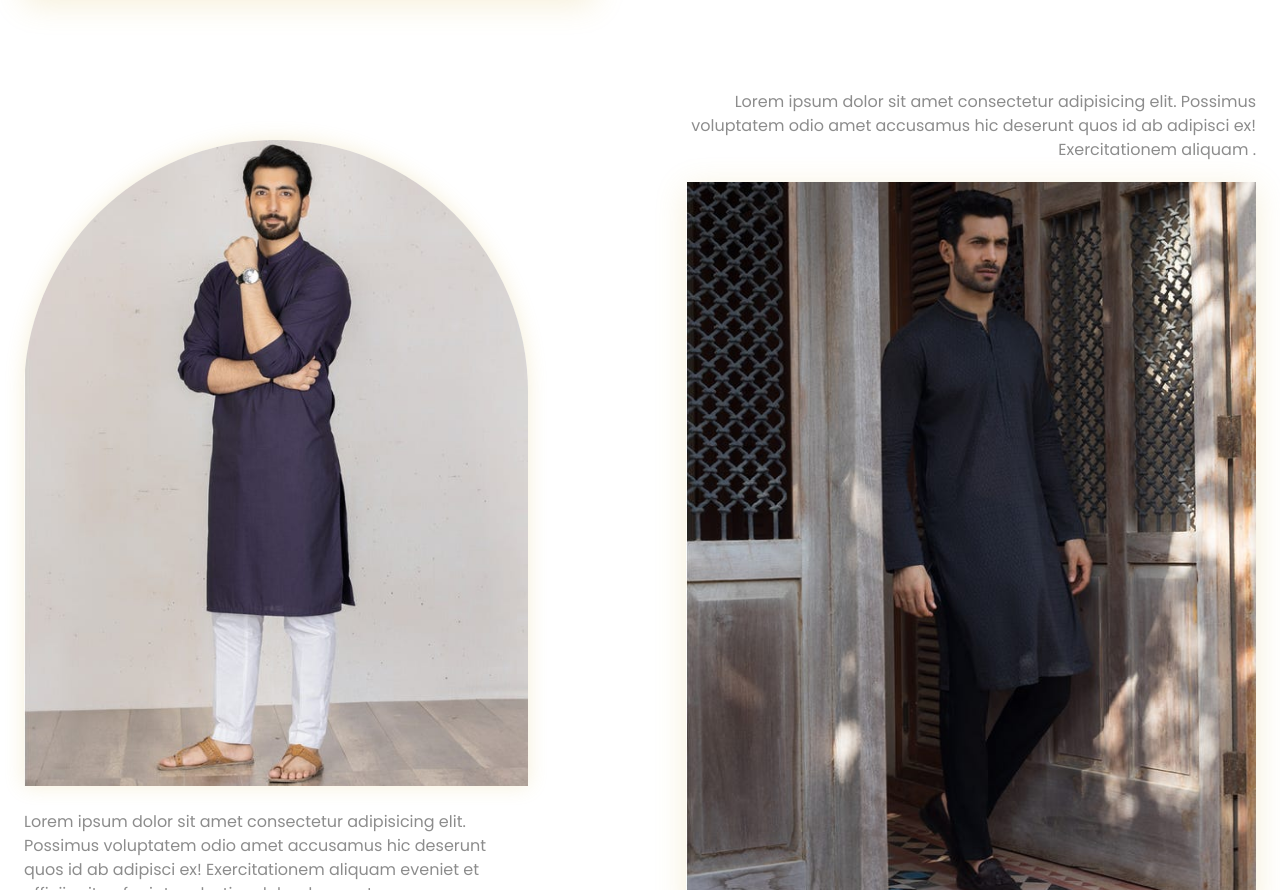
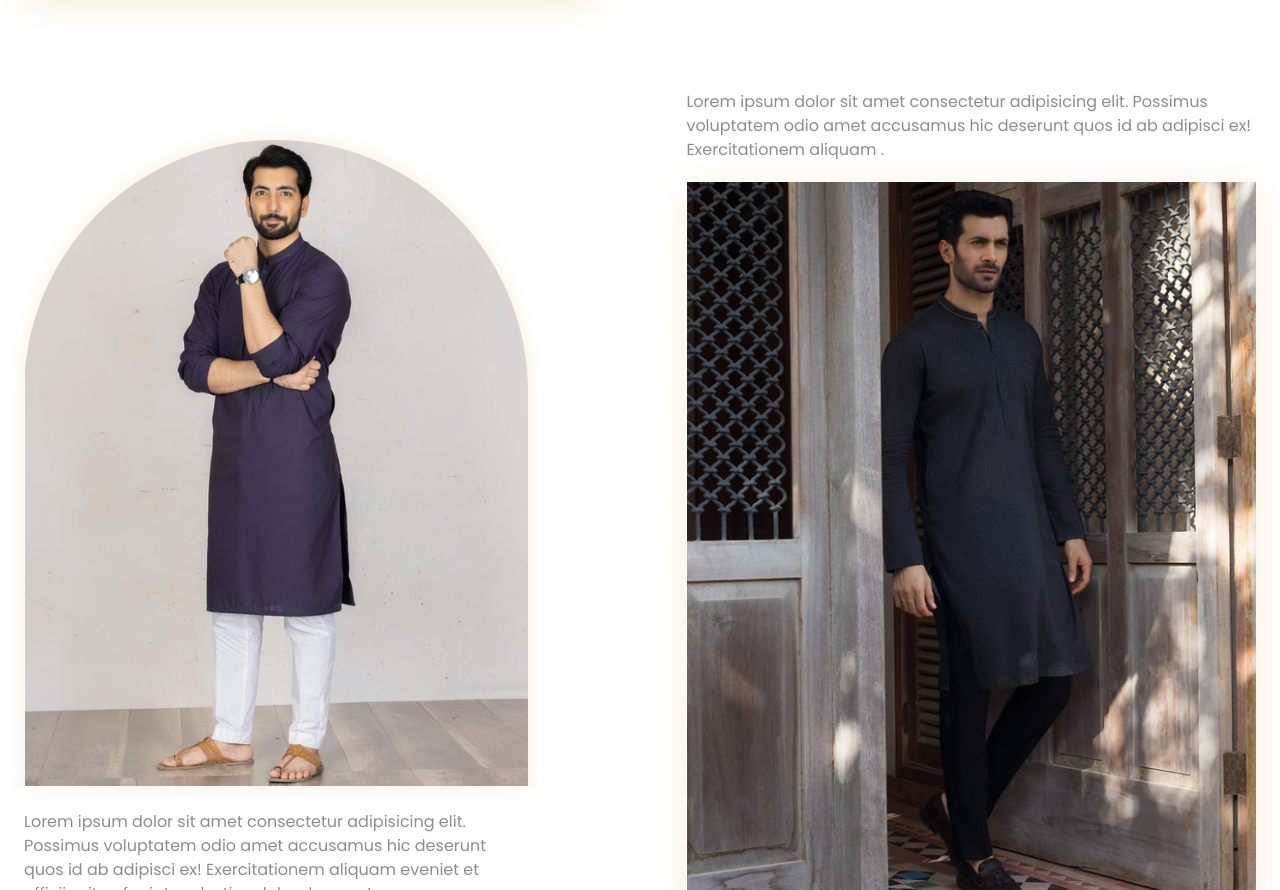
Before and after one commit to saqlain1020/kurta-castle, a React (Create React App) app: page / in a window 1280 px wide. Shown: the part 1760-2650 px from the top of the page. Built offline with nearby package versions, Linux system fonts and the light colour scheme; a web font is replaced by a local one.

Commit message:
UI updates

```diff
--- a/src/Components/NewArrivals2/NewArrivals2.jsx
+++ b/src/Components/NewArrivals2/NewArrivals2.jsx
@@ -31,6 +31,9 @@ const useStyles = makeStyles((theme) => ({
   img: {
     marginTop: 20,
     boxShadow: "0 6px 30px 0 rgb(212 175 55 / 20%)",
+    [theme.breakpoints.down('xs')]:{
+      width:"100%"
+    }
   },
   img2: {
     marginTop: 50,
@@ -57,12 +60,15 @@ const useStyles = makeStyles((theme) => ({
     alignItems: "flex-end",
     [theme.breakpoints.down("xs")]: {
       alignItems: "flex-start",
+      flexFlow:"column-reverse"
     },
   },
   rightPara: {
-    textAlign: "right",
-    maxWidth: 600,
+    textAlign: "left",
+    maxWidth: "80%",
     [theme.breakpoints.down("xs")]: {
+      maxWidth: "100%",
+      marginTop:20,
       textAlign: "left",
     },
   },
```
